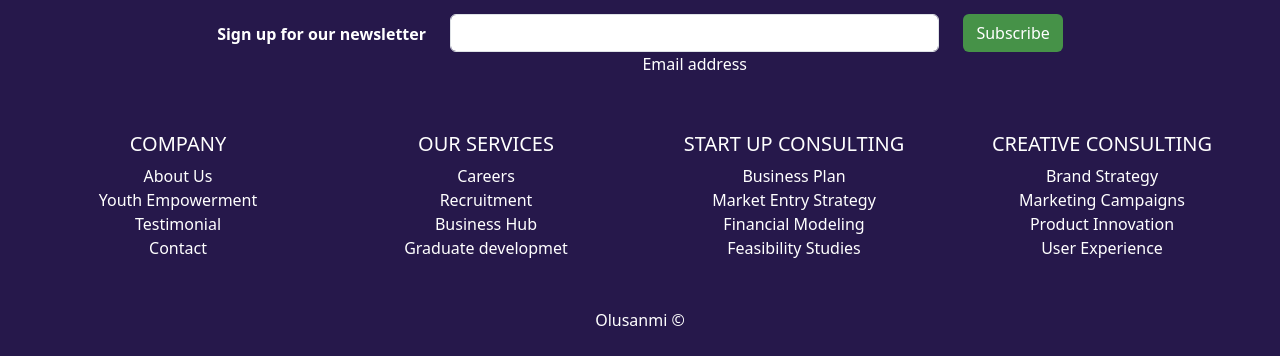
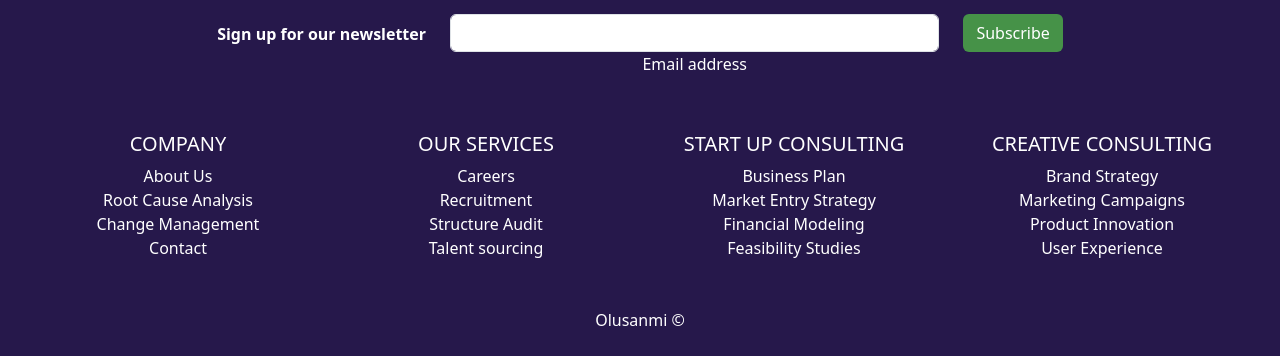
Before and after one commit to vviko-ko/Kolcho, a plain HTML site: page project.html in a window 1280 px wide. Shown: the part 3832-4188 px from the top of the page. Drawn offline with nearby package versions, Linux system fonts and the light colour scheme.

Commit message:
initial commit

```diff
--- a/project.html
+++ b/project.html
@@ -429,10 +429,10 @@
               <a class="text-body" href="#!">About Us</a>
             </li>
             <li>
-              <a class="text-body" href="#!">Youth Empowerment</a>
+              <a class="text-body" href="#!">Root Cause Analysis</a>
             </li>
             <li>
-              <a class="text-body" href="#!">Testimonial</a>
+              <a class="text-body" href="#!">Change Management</a>
             </li>
             <li>
               <a class="text-body" href="#!">Contact</a>
@@ -453,10 +453,12 @@
               <a class="text-body" href="#!">Recruitment</a>
             </li>
             <li>
-              <a class="text-body" href="#!">Business Hub</a>
+              <a class="text-body" href="#!">Structure Audit</a>
             </li>
             <li>
-              <a class="text-body" href="#!">Graduate developmet</a>
+              <a class="text-body" href="#!">Talent sourcing
+
+              </a>
             </li>
           </ul>
         </div>
```
